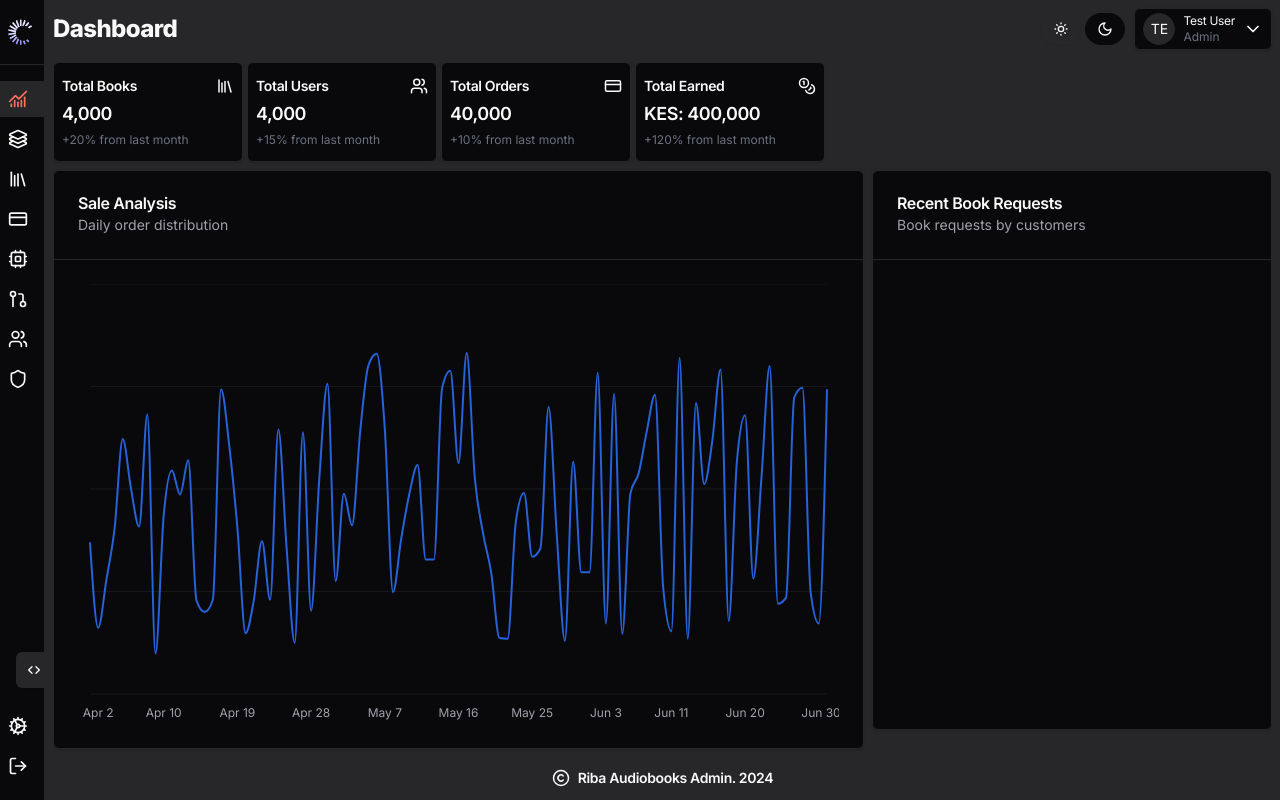
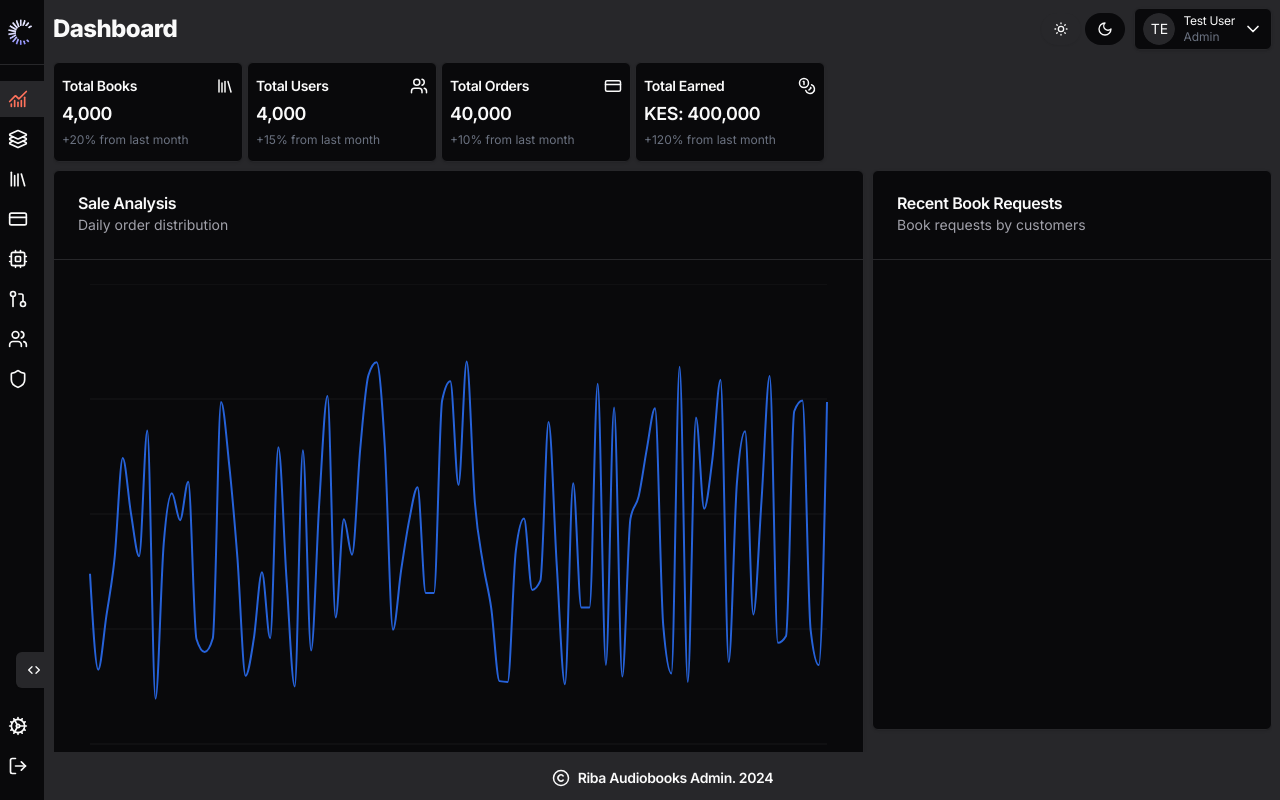
Before and after one commit to Riba-Audio/admin, a Next.js app: page / in a window 1280 px wide. Built offline with nearby package versions, Linux system fonts and the light colour scheme.

Commit message:
to desktop

```diff
--- a/src/app/(home)/components/graph-container.tsx
+++ b/src/app/(home)/components/graph-container.tsx
@@ -15,7 +15,9 @@ import {
   ChartContainer,
   ChartTooltip,
   ChartTooltipContent,
-} from "@/components/ui/chart"
+} from "@/components/ui/chart";
+
+import { cn } from "@/lib/utils";
 
 export const description = "An interactive line chart"
 
@@ -127,7 +129,7 @@ const chartConfig = {
   },
 } satisfies ChartConfig
 
-export function ChartComponent() {
+export function ChartComponent({height}: {height: string}) {
   const [activeChart, setActiveChart] =
     React.useState<keyof typeof chartConfig>("desktop")
 
@@ -153,7 +155,7 @@ export function ChartComponent() {
       <CardContent className="px-2 sm:p-6">
         <ChartContainer
           config={chartConfig}
-          className="aspect-auto h-[55vh] w-full"
+          className={cn("aspect-auto w-full", height)}
         >
           <LineChart
             accessibilityLayer
--- a/src/app/(home)/page.tsx
+++ b/src/app/(home)/page.tsx
@@ -7,8 +7,8 @@ export default function Home() {
   return (
     <Container title="Dashboard">
        <Cards />
-       <div className="flex flex-col lg:flex-row gap-2 items-start my-2">
-          <ChartComponent />
+       <div className="flex-1 flex flex-col lg:flex-row gap-2 items-start my-2">
+          <ChartComponent height={"h-[calc(70vh-70px)]"}/>
           <Requests />
        </div>
     </Container>
```
Also changed, not shown: src/app/categories/components/category.tsx (added).
